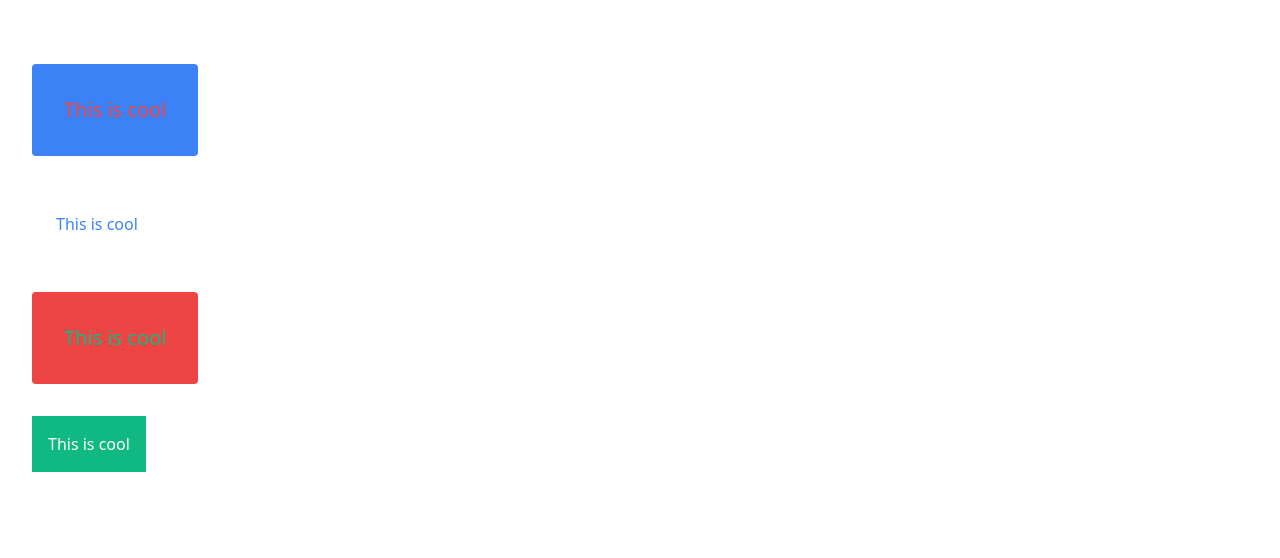
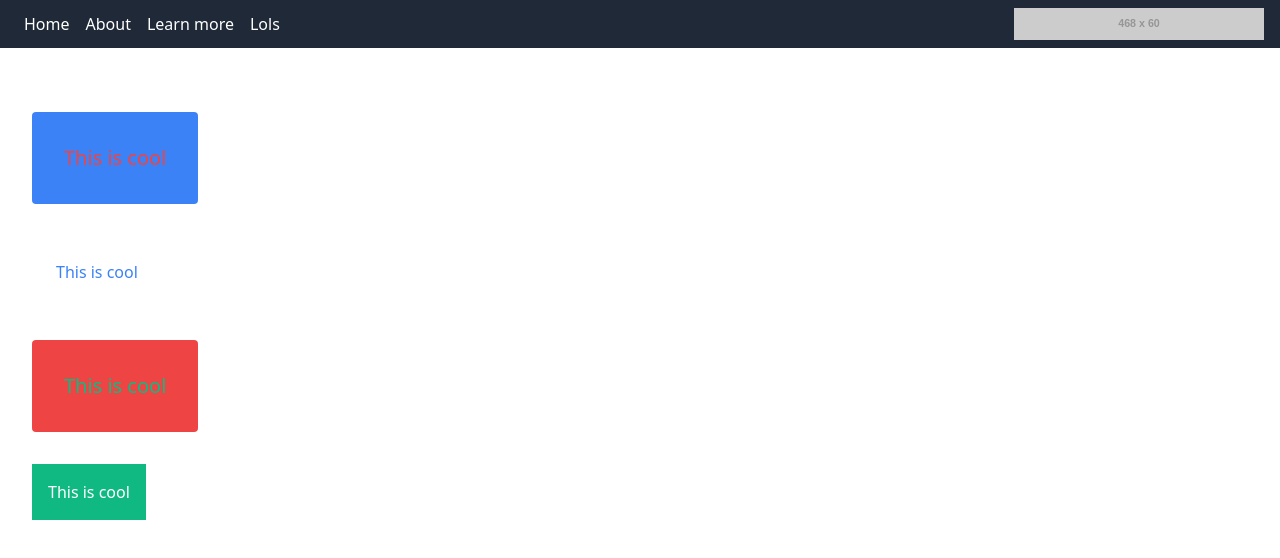
Before and after one commit to kapilannava/portfolio, a Gatsby site: page / in a window 1280 px wide. Built offline with nearby package versions, Linux system fonts and the light colour scheme; Gatsby itself is replaced by a stand-in of ours; placeholder pictures from the web are drawn by us.

Commit message:
Added a reusable button component and a mobile menu with event handler and toggle state

```diff
--- a/gatsby-config.js
+++ b/gatsby-config.js
@@ -6,6 +6,9 @@ module.exports = {
   siteMetadata: {
     title: "Kapilan's Developer Portfolio",
     siteUrl:  process.env.GATSBY_PRODUCTION_SITEURL,
+  },
+  flags: {
+    DEV_SSR: false
   },
   plugins: [
     // {
--- /dev/null
+++ b/src/components/Header/Header.js
@@ -0,0 +1,75 @@
+import React, { useState } from 'react';
+
+function Header(){
+
+    const [mobileMenu, setmobileMenu] = useState(false);
+    const showMenu = () => setmobileMenu(!mobileMenu)
+    console.log(mobileMenu);
+
+    return(
+    <nav className="bg-gray-800">
+    <div className="flex items-center justify-between px-4 py-2">
+
+                {/* Hide SVG Menu on Medium Screens and Bigger */}
+              <div className="flex md:hidden">
+              <button onClick={showMenu} className="block text-white hover:text-gray-500 focus:text-white focus:outline-none">
+              <svg className="h-6 w-6 fill-current" viewBox="0 0 24 24">
+            <path v-if="!isOpen" fillRule="evenodd" d="M4 5h16a1 1 0 0 1 0 2H4a1 1 0 1 1 0-2zm0 6h16a1 1 0 0 1 0 2H4a1 1 0 0 1 0-2zm0 6h16a1 1 0 0 1 0 2H4a1 1 0 0 1 0-2z"/>
+          </svg>
+        </button>
+    </div>
+
+                {/* Hidden but flex out on Medium Screens and Larger */}
+        <div className="hidden md:flex">
+        <a className="px-2 py-1 text-white semibold rounded hover:bg-gray-700" href="#">
+                Home
+            </a>
+
+            <a className="px-2 py-1 text-white semibold rounded hover:bg-gray-700" href="#">
+                About
+            </a>
+
+            <a className="px-2 py-1 text-white semibold rounded hover:bg-gray-700" href="#">
+                Learn more
+            </a>
+
+            <a className="px-2 py-1 text-white semibold rounded hover:bg-gray-700" href="#">
+                Lols
+            </a>
+        </div>
+
+                                {/*Logo*/}
+                                <div>
+                  <img className="h-8" src="https://via.placeholder.com/468x60?text=Visit+Blogging.com+Now" alt="logo" />
+              </div>
+    </div>
+
+        {/* mobileMenu toggle state is set to false
+        * If mobileMenu is true, div classname="px-2 pt-2 pb-4 py-3"
+        * else div className="hidden"
+        */}
+        <div className={mobileMenu ? 'px-2 pt-2 pb-4 py-3' : 'hidden'}>
+            <a className="block px-2 py-1 text-white semibold rounded hover:bg-gray-700" href="#">
+                Home
+            </a>
+
+            <a className="mt-1 block px-2 py-1 text-white semibold rounded hover:bg-gray-700" href="#">
+                About
+            </a>
+
+            <a className="mt-1 block px-2 py-1 text-white semibold rounded hover:bg-gray-700" href="#">
+                Learn more
+            </a>
+
+            <a className="mt-1 block px-2 py-1 text-white semibold rounded hover:bg-gray-700" href="#">
+                Lols
+            </a>
+        </div>
+
+    </nav>
+
+    )
+    }
+
+
+export default Header
--- a/src/pages/index.js
+++ b/src/pages/index.js
@@ -1,9 +1,13 @@
 import * as React from "react"
-import Button from '../components/Button';
+import Header from '../components/Header/Header'
+import Button from '../components/Button/Button'
 
-const IndexPage = () => {
+function IndexPage(){
   return (
+
 <main>
+<Header />
+
   <title>Home Page</title>
   <div className="p-8">
   <p className="mt-8">
```
Also changed, not shown: src/components/Button/Button.js (renamed from src/components/Button.js), 1 other file. Lines whose indentation alone changed are shown as unchanged.
